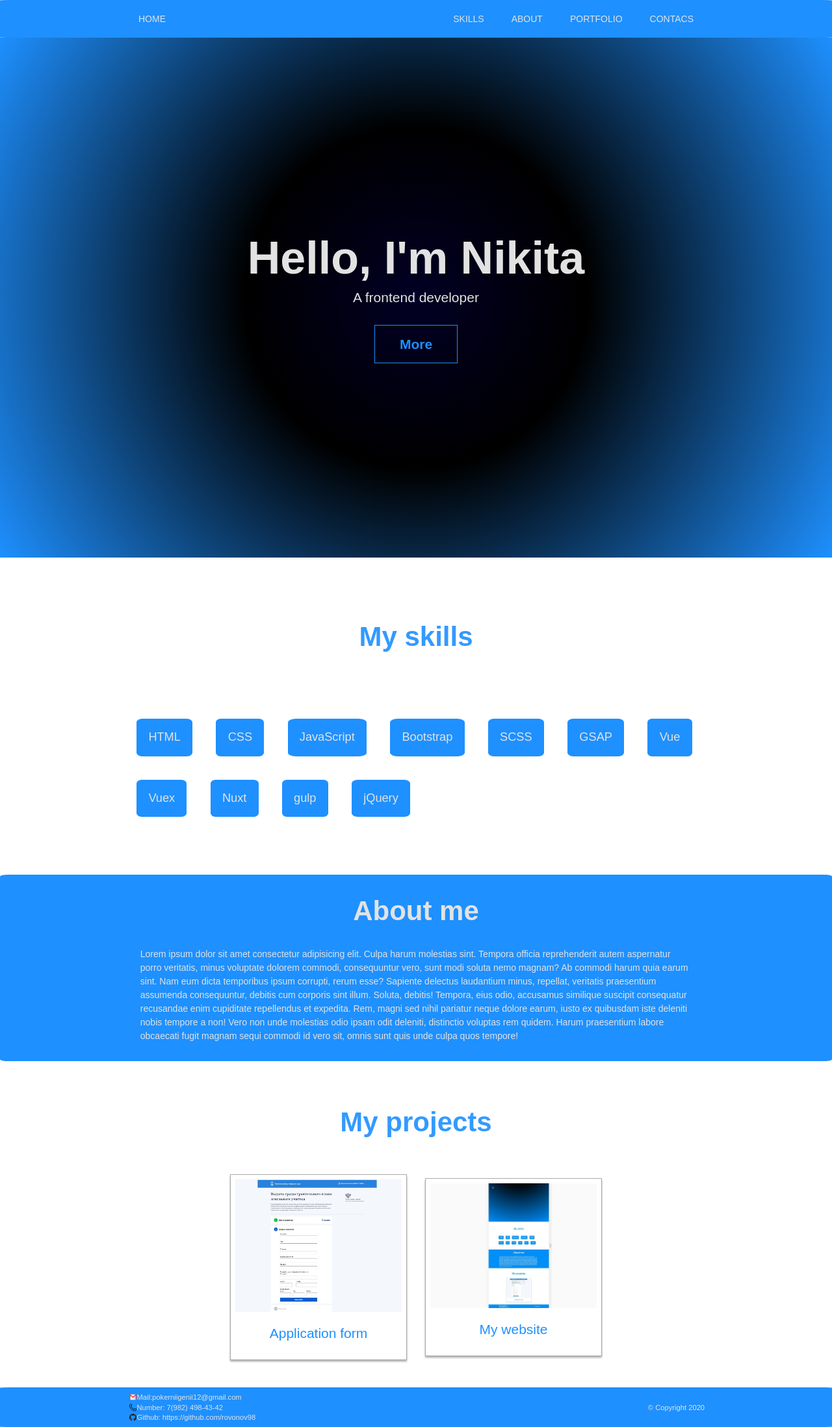
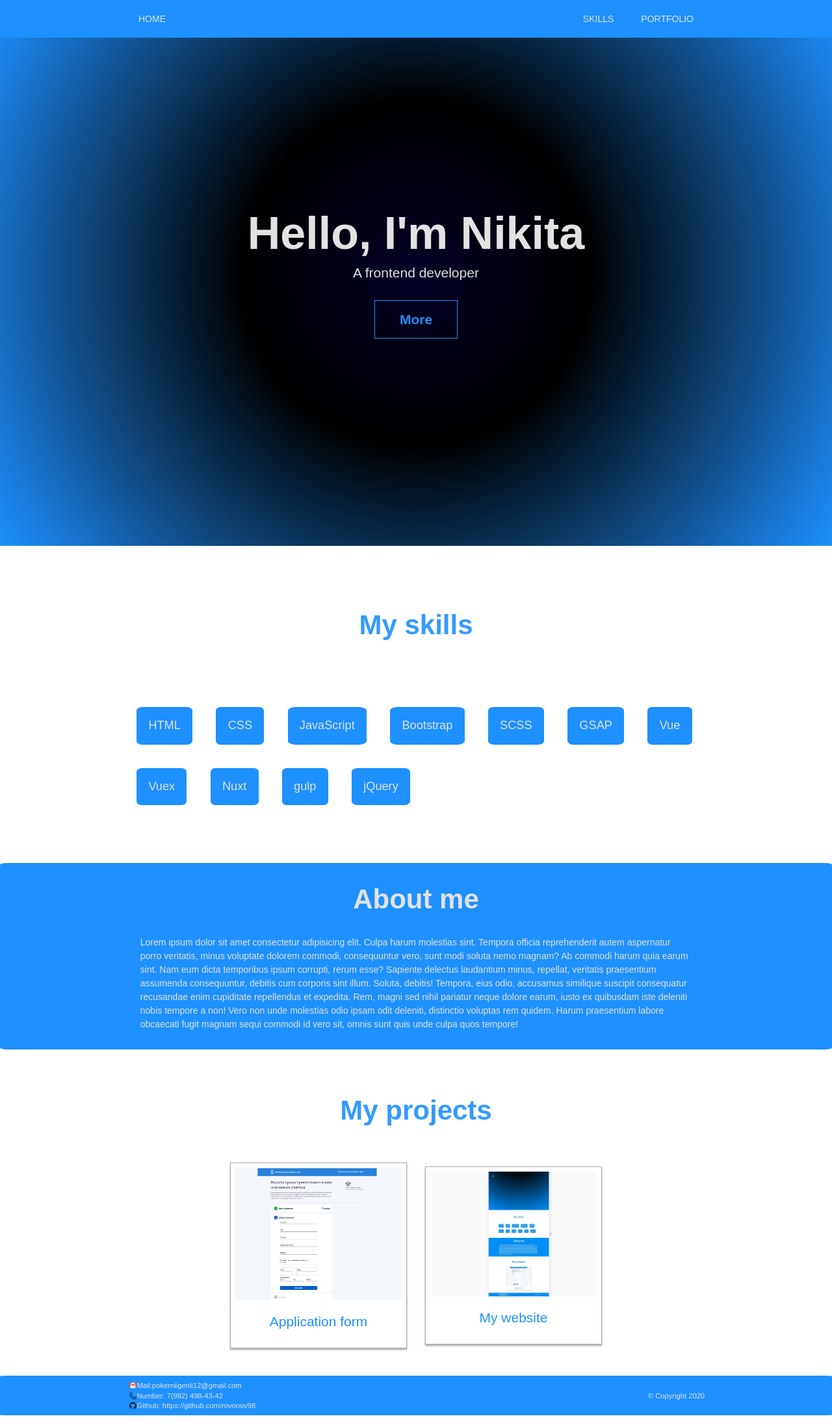
Before and after one commit to rovonov98/myWebsite, a Vue app: page / in a window 1280 px wide. Shown: the whole page at 65% size. Built offline with nearby package versions, Linux system fonts and the light colour scheme.

Commit message:
bugfixes

```diff
--- a/src/App.vue
+++ b/src/App.vue
@@ -2,10 +2,11 @@
   <div id="app">
 
     <a name="home"></a>
+
+    <Burger
+    @click.native="toggleScroll"
+    v-if="mobileView"/>
     <NavMobile v-bind:class="{ open: showNav }"/>
-    <Burger
-    @click.native="showNav = !showNav"
-    v-if="mobileView"/>
     <div class="content" v-bind:class="{ opened: showNav }">
       <Preloader />
       <Header v-if="!mobileView"/>
@@ -50,7 +51,11 @@ export default {
   methods: {
     handleView() {
       this.mobileView = window.innerWidth <= 768;
-    }
+    },
+    toggleScroll() {
+      document.body.classList.toggle('scroll');
+      this.showNav = !this.showNav
+    },
   },
   created() {
     this.handleView();
@@ -58,7 +63,6 @@ export default {
     console.log("for more info: https://www.youtube.com/watch?v=dQw4w9WgXcQ");
   }
 }
-
 </script>
 
 <style lang="scss">
@@ -72,10 +76,17 @@ export default {
     margin: 0;
     box-sizing: border-box;
   }
+  .scroll {
+    overflow: hidden;
+    .content {
+      opacity: .7;
+    }
+  }
   .content {
     position: absolute;
     top: 0;
     transition: 1s cubic-bezier(0,.12,.14,1);
+    overflow-x: hidden;
   }
   .open {
     z-index: 2;
--- a/src/components/Burger.vue
+++ b/src/components/Burger.vue
@@ -10,7 +10,7 @@
 .burger {
       cursor: pointer;
       position: fixed;
-      z-index: 2;
+      z-index: 3;
       max-width: 100%;
       top: 2vh;
       left: 3vw;
--- a/src/components/Footer.vue
+++ b/src/components/Footer.vue
@@ -13,7 +13,7 @@
                 </div>
                 <div class="contact">
                     <img class="img" src="../assets/img/github.svg" alt="">
-                    <p >Github: <a href="https://github.com/rovonov98"></a>https://github.com/rovonov98</p>
+                    <p>Github: <a class="footer-link" href="https://github.com/rovonov98">https://github.com/rovonov98</a></p>
                 </div>
 
             </div>
--- a/src/components/Header.vue
+++ b/src/components/Header.vue
@@ -6,17 +6,15 @@
             </div>
             <ul class="navbar">
                 <li class="nav-link"><a class="nav-a" href="#skills">SKILLS</a></li>
-                <li class="nav-link"><a class="nav-a" href="#about">ABOUT</a></li>
                 <li class="nav-link"><a class="nav-a" href="#portfolio">PORTFOLIO</a></li>
-                <li class="nav-link"><a class="nav-a" href="#contacts">CONTACS</a></li>
             </ul>
         </nav>
     </header>
 </template>
 
 <style scoped lang="scss">
-    .header{
-        position: sticky;
+    .header {
+        position: fixed;
         z-index: 2;
         max-width: 100%;
         top: 0;
@@ -45,7 +43,7 @@
             background:	$main-color-hover;
         }
         :active {
-            background:$main-color-active;
+            background: $main-color-active;
         }
     }
     .nav-a {
--- a/src/components/Main.vue
+++ b/src/components/Main.vue
@@ -10,7 +10,7 @@
     .main {
         background-repeat: no-repeat;
         background-size: cover;
-        min-height: 100vh;
+        min-height: 105vh;
         max-width: 100%;
         color: $main-color-one;
         display: flex;
--- a/src/components/NavMobile.vue
+++ b/src/components/NavMobile.vue
@@ -5,9 +5,7 @@
             <ul class="navbar">
                 <li class="nav-link"><a class="nav-a" href="#home">HOME</a></li>
                 <li class="nav-link"><a class="nav-a" href="#skills">SKILLS</a></li>
-                <li class="nav-link"><a class="nav-a" href="#about">ABOUT</a></li>
                 <li class="nav-link"><a class="nav-a" href="#portfolio">PORTFOLIO</a></li>
-                <li class="nav-link"><a class="nav-a" href="#contacts">CONTACS</a></li>
             </ul>
         </nav>
     </div>
--- a/vue.config.js
+++ b/vue.config.js
@@ -7,5 +7,5 @@ module.exports = {
             }
         }
     },
-    publicPath: '/mywebsite/'
+    // publicPath: '/mywebsite/'
 }
```
